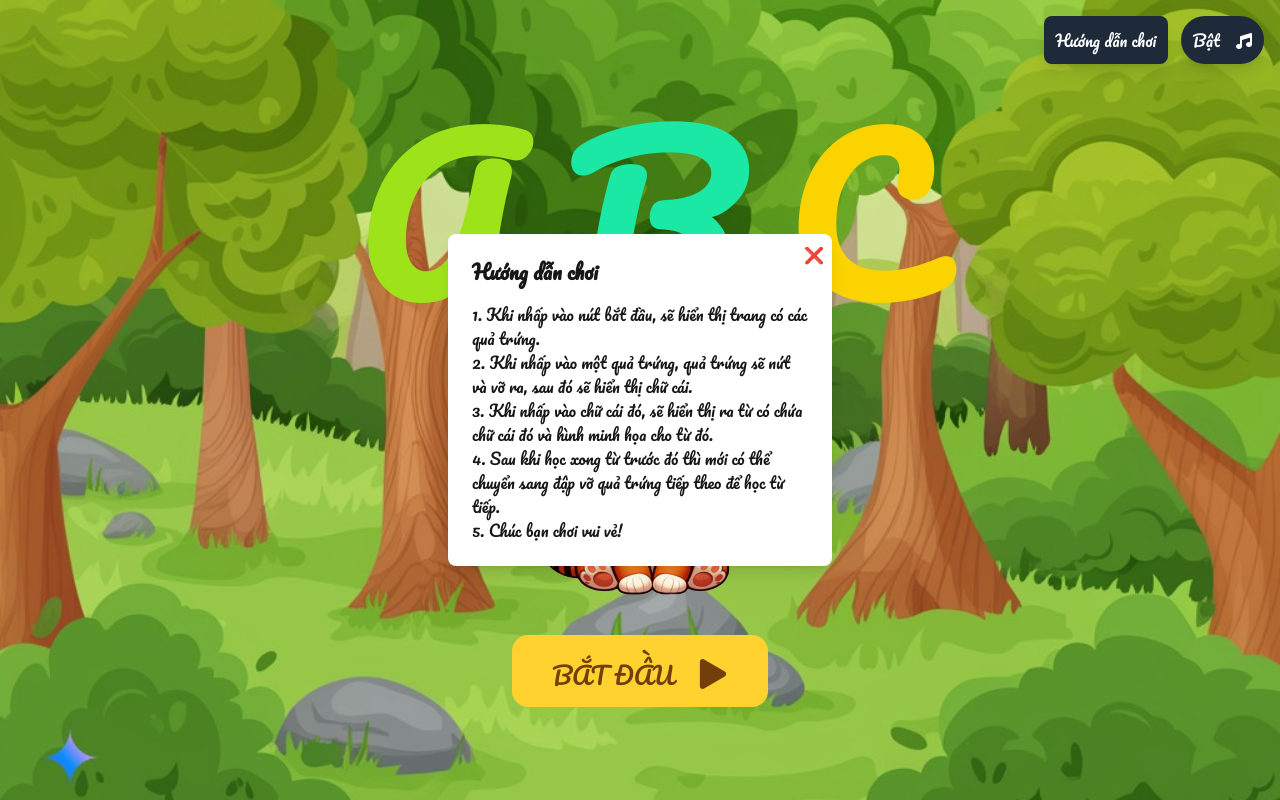
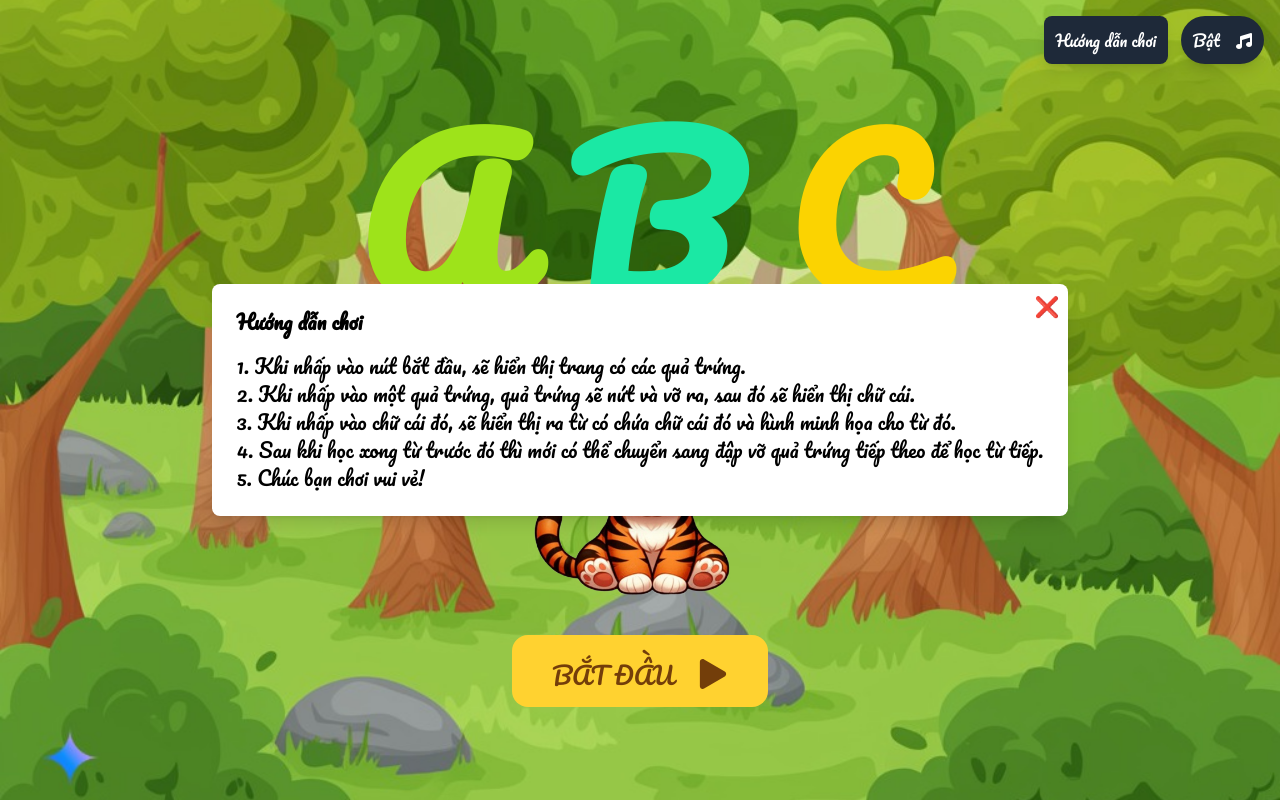
Before and after one commit to HungNguyen0210/Spell, a Next.js app: page / in a window 1280 px wide. Both pictures are taken after a click on the button "Hướng dẫn chơi". Built offline with nearby package versions, Linux system fonts and the light colour scheme.

Commit message:
fix position for guil- model

```diff
--- a/src/ui/GuideModel.jsx
+++ /dev/null
@@ -1,60 +0,0 @@
-import { useState } from "react";
-
-const GuideModal = () => {
-    const [isOpen, setIsOpen] = useState(false);
-
-    return (
-        <div>
-            {/* Nút mở hướng dẫn */}
-            <button
-                onClick={() => setIsOpen(true)}
-                className="fixed top-4 right-28 p-3 bg-gray-800 text-white rounded-lg shadow-lg hover:bg-gray-700 transition duration-300"
-            >
-                Hướng dẫn chơi
-            </button>
-
-            {/* Modal hướng dẫn */}
-            {isOpen && (
-                <div
-                    className="fixed inset-0  bg-opacity-50 flex justify-center items-center"
-                    onClick={() => setIsOpen(false)} // Ấn ra ngoài để đóng
-                >
-                    <div
-                        className="bg-white p-6 rounded-lg shadow-lg w-96 relative"
-                        onClick={(e) => e.stopPropagation()} // Ngăn đóng khi click vào modal
-                    >
-                        <button
-                            onClick={() => setIsOpen(false)}
-                            className="absolute top-2 right-2 text-gray-600 hover:text-red-600"
-                        >
-                            ❌
-                        </button>
-                        <h2 className="text-xl font-bold mb-4">
-                            Hướng dẫn chơi
-                        </h2>
-                        <p>
-                            1. Khi nhấp vào nút bắt đầu, sẽ hiển thị trang có
-                            các quả trứng.
-                        </p>
-                        <p>
-                            2. Khi nhấp vào một quả trứng, quả trứng sẽ nứt và
-                            vỡ ra, sau đó sẽ hiển thị chữ cái.
-                        </p>
-                        <p>
-                            3. Khi nhấp vào chữ cái đó, sẽ hiển thị ra từ có
-                            chứa chữ cái đó và hình minh họa cho từ đó.
-                        </p>
-                        <p>
-                            4. Sau khi học xong từ trước đó thì mới có thể
-                            chuyển sang đập vỡ quả trứng tiếp theo để học từ
-                            tiếp.
-                        </p>
-                        <p>5. Chúc bạn chơi vui vẻ!</p>
-                    </div>
-                </div>
-            )}
-        </div>
-    );
-};
-
-export default GuideModal;
--- /dev/null
+++ b/src/ui/guide-model.jsx
@@ -0,0 +1,56 @@
+import { useState } from "react";
+
+const GuideModal = () => {
+  const [isOpen, setIsOpen] = useState(false);
+
+  return (
+    <div>
+      {/* Nút mở hướng dẫn */}
+      <button
+        onClick={() => setIsOpen(true)}
+        className="fixed top-4 right-28 p-3 bg-gray-800 text-white rounded-lg shadow-lg hover:bg-gray-700 transition duration-300"
+      >
+        Hướng dẫn chơi
+      </button>
+
+      {/* Modal hướng dẫn */}
+      {isOpen && (
+        <div
+          className="fixed inset-0  bg-opacity-50 flex justify-center items-center z-50 text-black text-xl"
+          onClick={() => setIsOpen(false)} // Ấn ra ngoài để đóng
+        >
+          <div
+            className="bg-white p-6 rounded-lg shadow-lg m-3 relative"
+            onClick={(e) => e.stopPropagation()} // Ngăn đóng khi click vào modal
+          >
+            <button
+              onClick={() => setIsOpen(false)}
+              className="absolute top-2 right-2 text-gray-600 hover:text-red-600"
+            >
+              ❌
+            </button>
+            <h2 className="text-xl font-bold mb-4">Hướng dẫn chơi</h2>
+            <p>
+              1. Khi nhấp vào nút bắt đầu, sẽ hiển thị trang có các quả trứng.
+            </p>
+            <p>
+              2. Khi nhấp vào một quả trứng, quả trứng sẽ nứt và vỡ ra, sau đó
+              sẽ hiển thị chữ cái.
+            </p>
+            <p>
+              3. Khi nhấp vào chữ cái đó, sẽ hiển thị ra từ có chứa chữ cái đó
+              và hình minh họa cho từ đó.
+            </p>
+            <p>
+              4. Sau khi học xong từ trước đó thì mới có thể chuyển sang đập vỡ
+              quả trứng tiếp theo để học từ tiếp.
+            </p>
+            <p>5. Chúc bạn chơi vui vẻ!</p>
+          </div>
+        </div>
+      )}
+    </div>
+  );
+};
+
+export default GuideModal;
--- a/src/ui/homepage.jsx
+++ b/src/ui/homepage.jsx
@@ -5,7 +5,7 @@ import Image from "next/image";
 import { useState } from "react";
 import { FaPlay } from "react-icons/fa";
 import MusicToggle from "../ui/MusicToggle";
-import GuideModal from "./GuideModel";
+import GuideModal from "./guide-model";
 
 export default function Homepage() {
   const [showSpell, setShowSpell] = useState(false);
```
Also changed, not shown: src/ui/spell.jsx (+9 -20 lines). Lines whose indentation alone changed are shown as unchanged.
